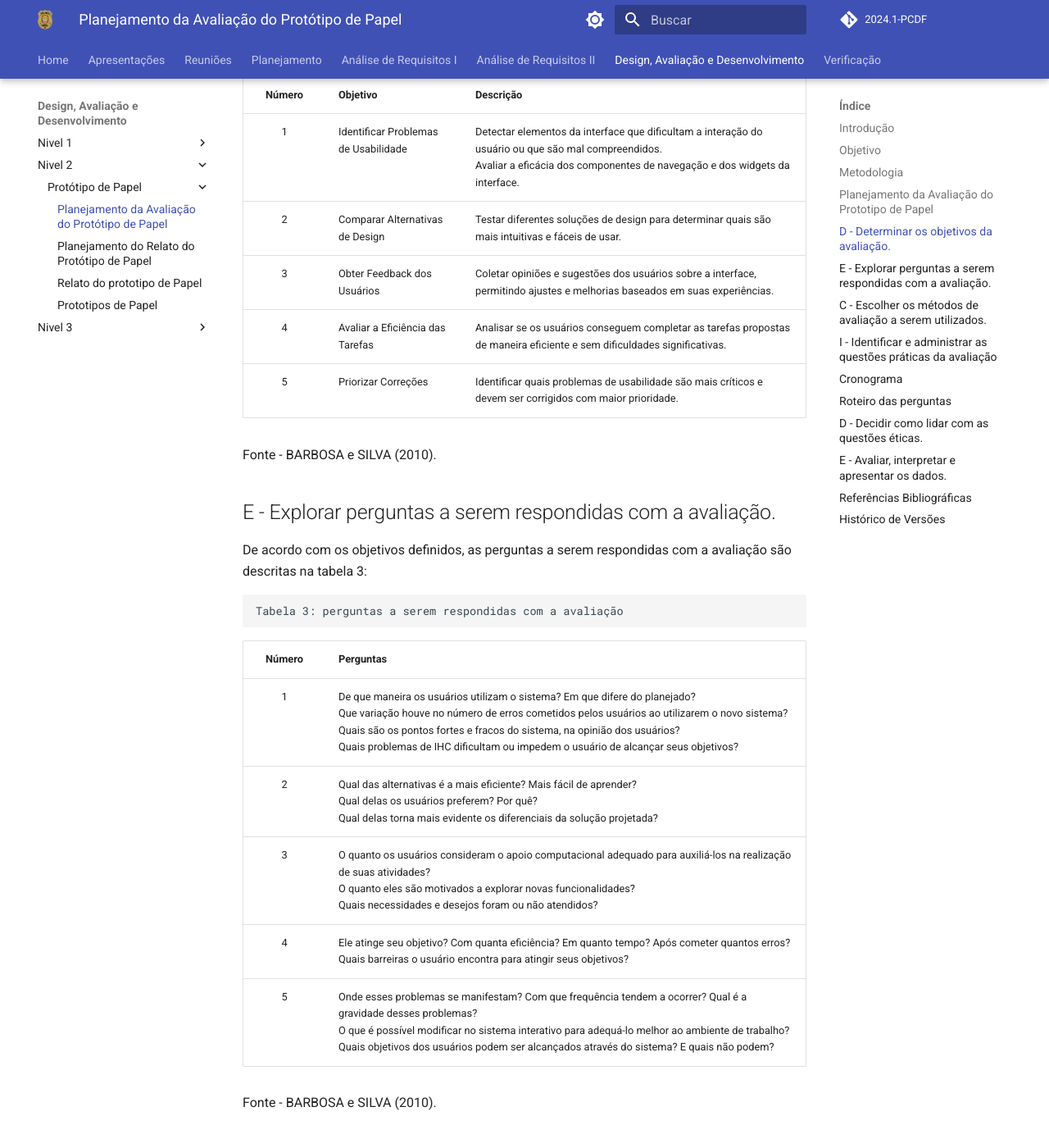
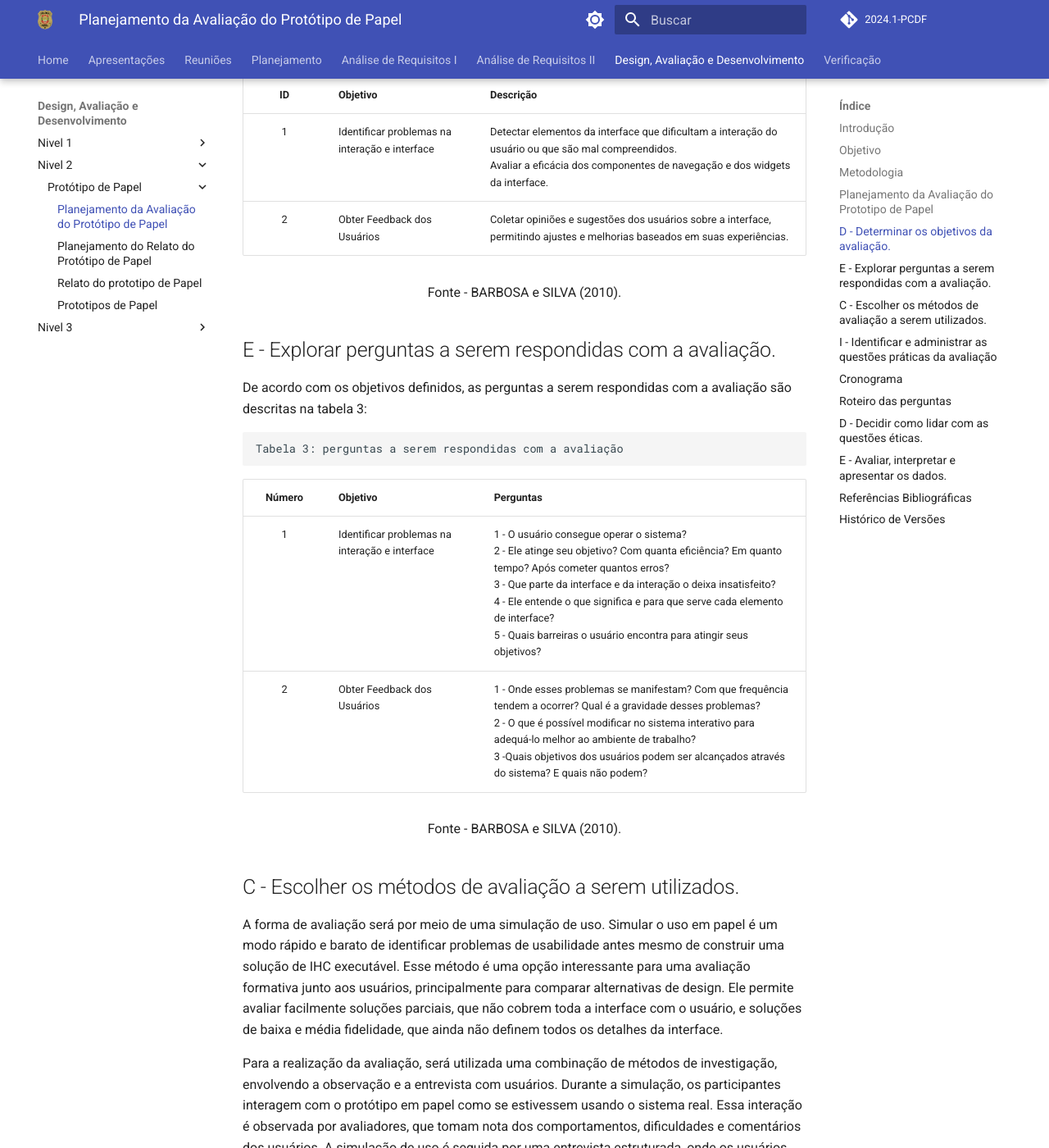
Before and after one commit to Interacao-Humano-Computador/2024.1-PCDF, an MkDocs documentation site: the page built from docs/design/Nivel2/prototipo_papel/planejamento_avaliação.md, in a window 1280 px wide and 1400 px high, scrolled down 1515 px. Shown: the whole window at 82% size. Built offline with MkDocs 1.6.1 and Material for MkDocs 9.7.7, drawn with Linux system fonts in a browser that asks for light colours; comment, search, counter and statistics services are not loaded; some of the changed text lies outside the part shown.

Commit message:
Correção planejamento prototipo de papel

```diff
--- a/docs/design/Nivel2/prototipo_papel/planejamento_avaliação.md
+++ b/docs/design/Nivel2/prototipo_papel/planejamento_avaliação.md
@@ -8,16 +8,42 @@ O objetivo deste documento é fornecer uma metodologia estruturada para o planej
 Para garantir a eficácia e relevância do prototipo de papel, é fundamental seguir uma metodologia estruturada. Neste documento, utilizamos uma metodologia baseada no framework DECIDE, proposta por Sharp, Rogers e Preece (2007), que fornece uma abordagem sistemática e abrangente para esse planejamento. A tabela 1 descreve o significado de cada letra nesta metodologia.
 
     Tabela 1: framework DECIDE
-| Letra | Descrição |
-|:-----:|------------------------------------------------------------------|
-| D | Determinar os objetivos da avaliação. |
-| E | Explorar perguntas a serem respondidas com a avaliação. |
-| C | Escolher os métodos de avaliação a serem utilizados. |
-| I | Identificar e administrar as questões práticas da avaliação. |
-| D | Decidir como lidar com as questões éticas. |
-| E | Avaliar, interpretar e apresentar os dados. |
+<div align="center">
+<table>
+  <tr>
+    <th>Letra</th>
+    <th>Descrição</th>
+  </tr>
+  <tr>
+    <td align="center">D</td>
+    <td>Determinar os objetivos da avaliação.</td>
+  </tr>
+  <tr>
+    <td align="center">E</td>
+    <td>Explorar perguntas a serem respondidas com a avaliação.</td>
+  </tr>
+  <tr>
+    <td align="center">C</td>
+    <td>Escolher os métodos de avaliação a serem utilizados.</td>
+  </tr>
+  <tr>
+    <td align="center">I</td>
+    <td>Identificar e administrar as questões práticas da avaliação.</td>
+  </tr>
+  <tr>
+    <td align="center">D</td>
+    <td>Decidir como lidar com as questões éticas.</td>
+  </tr>
+  <tr>
+    <td align="center">E</td>
+    <td>Avaliar, interpretar e apresentar os dados.</td>
+  </tr>
+</table>
 
 Fonte - BARBOSA e SILVA (2010).
+
+</div>
+
 
 ## Planejamento da Avaliação do Prototipo de Papel
 
@@ -25,29 +51,23 @@ Fonte - BARBOSA e SILVA (2010).
 Os objetivos específicos da avaliação de usabilidade utilizando prototipação em papel são descritos na tabela 2:
 
     Tabela 2: objetivos da avaliação
-| Número | Objetivo | Descrição |
+| ID | Objetivo | Descrição |
 | :-----: | --------------------------------------------- | -------------------------------------------------------------------------------------|
-| 1 | Identificar Problemas de Usabilidade | Detectar elementos da interface que dificultam a interação do usuário ou que são mal compreendidos. <br > Avaliar a eficácia dos componentes de navegação e dos widgets da interface. |
-| 2 | Comparar Alternativas de Design | Testar diferentes soluções de design para determinar quais são mais intuitivas e fáceis de usar. |
-| 3 | Obter Feedback dos Usuários | Coletar opiniões e sugestões dos usuários sobre a interface, permitindo ajustes e melhorias baseados em suas experiências. |
-| 4 | Avaliar a Eficiência das Tarefas | Analisar se os usuários conseguem completar as tarefas propostas de maneira eficiente e sem dificuldades significativas. |
-| 5 | Priorizar Correções | Identificar quais problemas de usabilidade são mais críticos e devem ser corrigidos com maior prioridade. |
+| 1 | Identificar problemas na interação e interface | Detectar elementos da interface que dificultam a interação do usuário ou que são mal compreendidos. <br > Avaliar a eficácia dos componentes de navegação e dos widgets da interface. |
+| 2 | Obter Feedback dos Usuários | Coletar opiniões e sugestões dos usuários sobre a interface, permitindo ajustes e melhorias baseados em suas experiências. |
 
-Fonte - BARBOSA e SILVA (2010).
+<center> Fonte - BARBOSA e SILVA (2010). </center>
 
 ## E - Explorar perguntas a serem respondidas com a avaliação.
 De acordo com os objetivos definidos, as perguntas a serem respondidas com a avaliação são descritas na tabela 3:
 
     Tabela 3: perguntas a serem respondidas com a avaliação
-| Número | Perguntas |
-| :-----: | ---------------------------------------------------------------------------------------------------------------- |
-| 1 | De que maneira os usuários utilizam o sistema? Em que difere do planejado? <br> Que variação houve no número de erros cometidos pelos usuários ao utilizarem o novo sistema? <br> Quais são os pontos fortes e fracos do sistema, na opinião dos usuários? <br> Quais problemas de IHC dificultam ou impedem o usuário de alcançar seus objetivos? |
-| 2 | Qual das alternativas é a mais eficiente? Mais fácil de aprender? <br> Qual delas os usuários preferem? Por quê? <br> Qual delas torna mais evidente os diferenciais da solução projetada? |
-| 3 | O quanto os usuários consideram o apoio computacional adequado para auxiliá-los na realização de suas atividades? <br> O quanto eles são motivados a explorar novas funcionalidades? <br> Quais necessidades e desejos foram ou não atendidos? |
-| 4 | Ele atinge seu objetivo? Com quanta eficiência? Em quanto tempo? Após cometer quantos erros? <br> Quais barreiras o usuário encontra para atingir seus objetivos? |
-| 5 | Onde esses problemas se manifestam? Com que frequência tendem a ocorrer? Qual é a gravidade desses problemas? <br> O que é possível modificar no sistema interativo para adequá-lo melhor ao ambiente de trabalho? <br> Quais objetivos dos usuários podem ser alcançados através do sistema? E quais não podem? |
+| Número | Objetivo | Perguntas |
+| :-----: | ----------- |---------------------------------------------------------------------------------------------------------------- |
+| 1 | Identificar problemas na interação e interface | 1 - O usuário consegue operar o sistema? <br> 2 - Ele atinge seu objetivo? Com quanta eficiência? Em quanto tempo? Após cometer quantos erros? <br> 3 -  Que parte da interface e da interação o deixa insatisfeito?<br> 4 - Ele entende o que significa e para que serve cada elemento de interface? <br> 5 -  Quais barreiras o usuário encontra para atingir seus objetivos? <br>  |
+| 2 | Obter Feedback dos Usuários | 1 - Onde esses problemas se manifestam? Com que frequência tendem a ocorrer? Qual é a gravidade desses problemas? <br> 2 - O que é possível modificar no sistema interativo para adequá-lo melhor ao ambiente de trabalho? <br> 3 -Quais objetivos dos usuários podem ser alcançados através do sistema? E quais não podem? |
 
-Fonte - BARBOSA e SILVA (2010).
+<center> Fonte - BARBOSA e SILVA (2010). </center>
 
 ## C - Escolher os métodos de avaliação a serem utilizados.
 A forma de avaliação será por meio de uma simulação de uso. Simular o uso em papel é um modo rápido e barato de identificar problemas de usabilidade antes mesmo de construir uma solução de IHC executável. Esse método é uma opção interessante para uma avaliação formativa junto aos usuários, principalmente para comparar alternativas de design. Ele permite avaliar facilmente soluções parciais, que não cobrem toda a interface com o usuário, e soluções de baixa e média fidelidade, que ainda não definem todos os detalhes da interface.
@@ -59,20 +79,46 @@ Para a realização da avaliação, será utilizada uma combinação de métodos
 
 
         Tabela 4: artefatos a serem avaliados
-| Integrante responsável | Artefato |
-| :------------------------------------------------------: | ------------------------------------------- |
-| [Giovana Silva](https://github.com/gio221) | Denuncia Online |
-| [Lara Giuliana](https://github.com/gravelylara) | Pesquisar Procurados  |
-| [Raissa Andrade](https://github.com/RaissaAndradeS) | Carteira de identidade  |
-| [Rayene Almeida](https://github.com/rayenealmeida) | Registra Ocorrência |
-| [Renata Quadros](https://github.com/Renatinha28) |  Solicitar Antecedentes |
-| [Renata Quadros](https://github.com/Renatinha28) |  Retrato Falado |
+<div align="center">
+<table>
+  <tr>
+    <th>Integrante responsável</th>
+    <th>Artefato</th>
+  </tr>
+  <tr>
+    <td align="center"><a href="https://github.com/gio221">Giovana Silva</a></td>
+    <td>Denuncia Online</td>
+  </tr>
+  <tr>
+    <td align="center"><a href="https://github.com/gravelylara">Lara Giuliana</a></td>
+    <td>Pesquisar Procurados</td>
+  </tr>
+  <tr>
+    <td align="center"><a href="https://github.com/RaissaAndradeS">Raissa Andrade</a></td>
+    <td>Carteira de identidade</td>
+  </tr>
+  <tr>
+    <td align="center"><a href="https://github.com/rayenealmeida">Rayene Almeida</a></td>
+    <td>Registra Ocorrência</td>
+  </tr>
+  <tr>
+    <td align="center"><a href="https://github.com/Renatinha28">Renata Quadros</a></td>
+    <td>Solicitar Antecedentes</td>
+  </tr>
+  <tr>
+    <td align="center"><a href="https://github.com/Renatinha28">Renata Quadros</a></td>
+    <td>Retrato Falado</td>
+  </tr>
+</table>
 
-Fonte - Renata Quadros.
+</div>
+
+
+<center>  Fonte - [Renata Quadros](https://github.com/Renatinha28). </center>
 
 * Recrutamento:
 
-Cada membro do grupo criou seu próprio protótipo em papel, totalizando sete protótipos, com um membro responsável por dois deles. Portanto, precisamos de sete usuários para a avaliação. O recrutamento dos usuários será flexível, considerando o perfil levantado por um questionário anterior. A seleção será individual para cada storyboard, garantindo que os usuários correspondam ao contexto específico de cada protótipo.
+Cada membro do grupo criou seu próprio protótipo em papel, totalizando 6 protótipos, com um membro responsável por dois deles. Portanto, precisamos de 6 entrevistados para a avaliação. O recrutamento dos usuários será flexível, considerando o perfil levantado por um questionário anterior. A seleção será individual para cada storyboard, garantindo que os usuários correspondam ao contexto específico de cada protótipo.
 
 * Preparação:
 
@@ -89,10 +135,10 @@ As entrevistas serão conduzidas presencialmente, utilizando a câmera do celula
 
 * Teste piloto
 
-O teste piloto nos ajudará a identificar quaisquer inconsistências no roteiro da entrevista, permitindo-nos corrigir quaisquer erros antes da condução das entrevistas reais. Segundo Barbosa e Silva (2010) o objetivo desse teste é avaliar o próprio planejamento. Ele foi realizado pela integrante Renata
+O teste piloto nos ajudará a identificar quaisquer inconsistências no roteiro da entrevista, permitindo-nos corrigir quaisquer erros antes da condução das entrevistas reais. Segundo Barbosa e Silva (2010) o objetivo desse teste é avaliar o próprio planejamento.
 
 <p style="text-align: center"><iframe width="560" height="315" src="https://www.youtube.com/embed/1yyfp6XTy6k " title="YouTube video player" frameborder="0" allow="accelerometer; autoplay; clipboard-write; encrypted-media; gyroscope; picture-in-picture; web-share" referrerpolicy="strict-origin-when-cross-origin" allowfullscreen></iframe></p>
-<p style="text-align: center"><a href="https://youtu.be/1yyfp6XTy6k " target="blanket">Vídeo do teste piloto</a></p>
+<p style="text-align: center"><a href="https://youtu.be/1yyfp6XTy6k " target="blanket">Vídeo do teste piloto - Solicitar Antecedentes - Renata </a></p>
 
 
 ## Cronograma
@@ -105,10 +151,10 @@ A seguir, na tabela 5, o cronograma de como será documentado.
 | [Lara Giuliana](https://github.com/gravelylara) | 05/06/2024 | Presencial | 19:00 | Pesquisar Procurados | Marcos |
 | [Raissa Andrade](https://github.com/RaissaAndradeS) | 05/06/2024 | Presencial | 19:00 | Carteira de identidade |Luis|
 | [Rayene Almeida](https://github.com/rayenealmeida) | 05/06/2024 | Presencial | 19:00 | Registra Ocorrência |Heber|
-| [Renata Quadros](https://github.com/Renatinha28) | 05/06/2024 | Presencial | 19:00 | Solicitar Antecedentes |   Thays Cavalcante |
-| [Renata Quadros](https://github.com/Renatinha28) | 05/06/2024 | Presencial | 19:00 |  Retrato Falado | Lara Geovanna |
+| [Renata Quadros](https://github.com/Renatinha28) | 05/06/2024 | Casa da entrevistada | 19:00 | Solicitar Antecedentes |   Thays Cavalcante |
+| [Renata Quadros](https://github.com/Renatinha28) | 05/06/2024 | Casa da entrevistada | 19:00 |  Retrato Falado | Maria Eduarda Costa |
 
-Fonte - Renata Quadros.
+<center>  Fonte - [Renata Quadros](https://github.com/Renatinha28). </center>
 
 ## Roteiro das perguntas
 A tabela 6 descreve o roteiro das perguntas:
@@ -139,21 +185,6 @@ A tabela 6 descreve o roteiro das perguntas:
 
 Fonte - BARBOSA e SILVA (2010).
 
-A tabela 7 descreve o roteiro das perguntas para os integrantes que mostrarão mais de uma comparação de interfaces:
-
-    Tabela 7: roteiro para as perguntas da comparação de interfaces
-| Número | Pergunta | Resposta |
-| :------: | ------------------------------------------------------- | --------------------------------------- |
-| 1 | Qual das interfaces você achou mais intuitiva e por quê? | Aberta |
-| 2 | Você teve dificuldades em encontrar certas funcionalidades em alguma das interfaces? Se sim, quais? | Aberta |
-| 3 | Qual das alternativas de design permitiu que você completasse as tarefas mais rapidamente? | Aberta |
-| 4 | Houve algum elemento específico em uma das interfaces que facilitou ou dificultou a sua experiência? Qual? | Aberta |
-| 5 | Se tivesse que escolher uma das interfaces para usar regularmente, qual escolheria e por quê? | Aberta |
-| 6 | Existem aspectos de uma interface que você gostaria de ver implementados na outra? Se sim, quais? | Aberta |
-| 7 | Qual interface proporcionou uma experiência de usuário mais agradável no geral? | Aberta |
-
-Fonte - BARBOSA e SILVA (2010).
-
 ## D - Decidir como lidar com as questões éticas.
 Antes de prosseguir com a entrevista, é importante abordar questões éticas que regem nosso processo. Nossa abordagem ética é fundamentada nos princípios estabelecidos pelo Conselho Nacional de Saúde, especialmente nos pilares da autonomia, beneficência, não-maleficência e justiça e equidade. Esses princípios orientam nossas práticas para garantir que a pesquisa seja conduzida de forma ética e respeitosa. O termo de consentimento está presente no artefato [Aspectos Éticos](../../../analise_requisitos1/aspectos_éticos.md).
 
@@ -177,4 +208,5 @@ Após essa fase de análise, os dados serão compartilhados com a equipe. A apre
 | :----------------------------------------------------------: | :-------------------------------: | :-------------------------------------------------: | :-------------------------------: |  :-------------------------------: | :-------------------------------: |
 | 1.0 | Criação do documento |[Giovana Barbosa](https://github.com/gio221)| 27/05 | [Renata Quadros](https://github.com/Renatinha28)  | 27/05 |
 | 1.1 | Planejamento da avaliação | [Renata Quadros](https://github.com/Renatinha28) | 27/05 | [Giovana Barbosa](https://github.com/gio221)| 01/06|
-| 1.1 | Roteiro das perguntas | [Renata Quadros](https://github.com/Renatinha28) | 29/05 | [Giovana Barbosa](https://github.com/gio221)| 01/06|
+| 1.2 | Roteiro das perguntas | [Renata Quadros](https://github.com/Renatinha28) | 29/05 | [Giovana Barbosa](https://github.com/gio221)| 01/06|
+| 1.3 | Correção pós entrega 7 | [Renata Quadros](https://github.com/Renatinha28) | 20/06 | |
```
Also changed, not shown: docs/design/Nivel3/planejamento_avaliação.md (+4 -4 lines).
